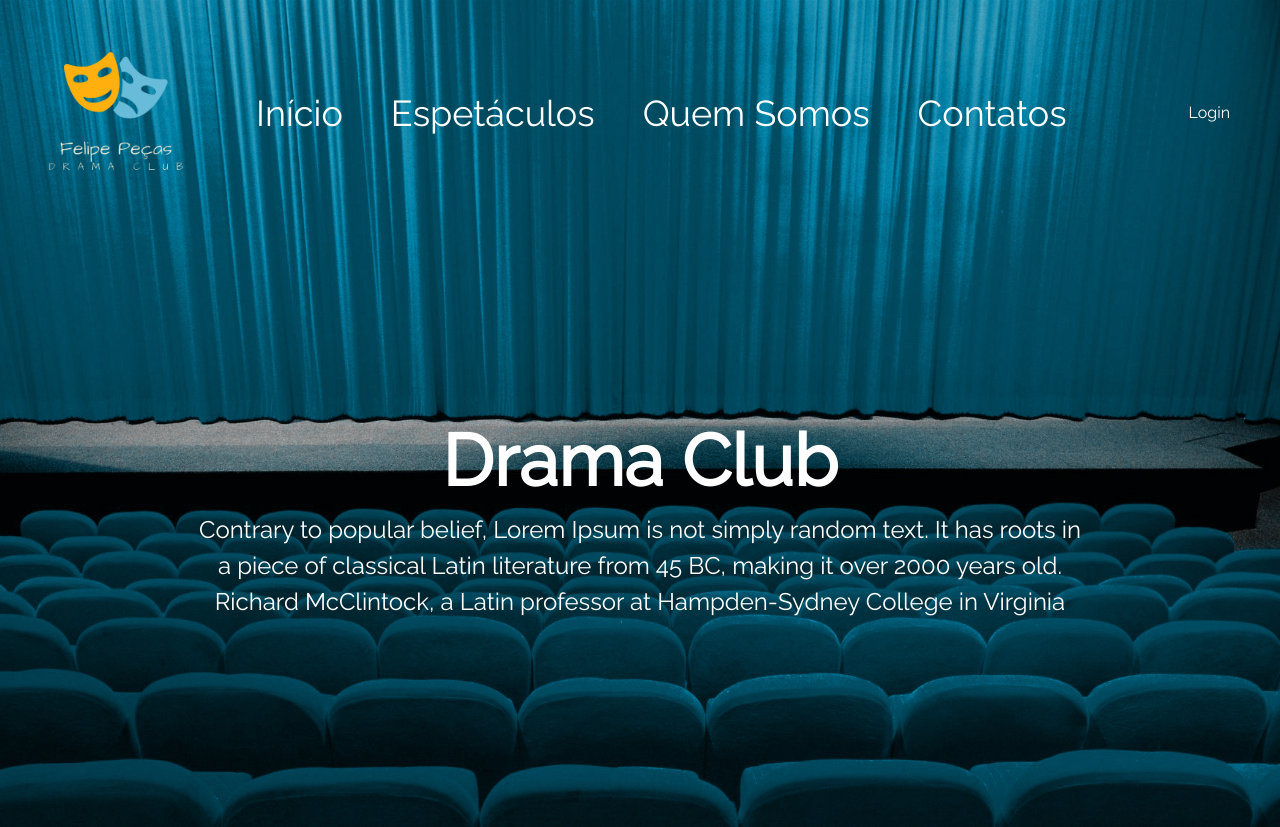
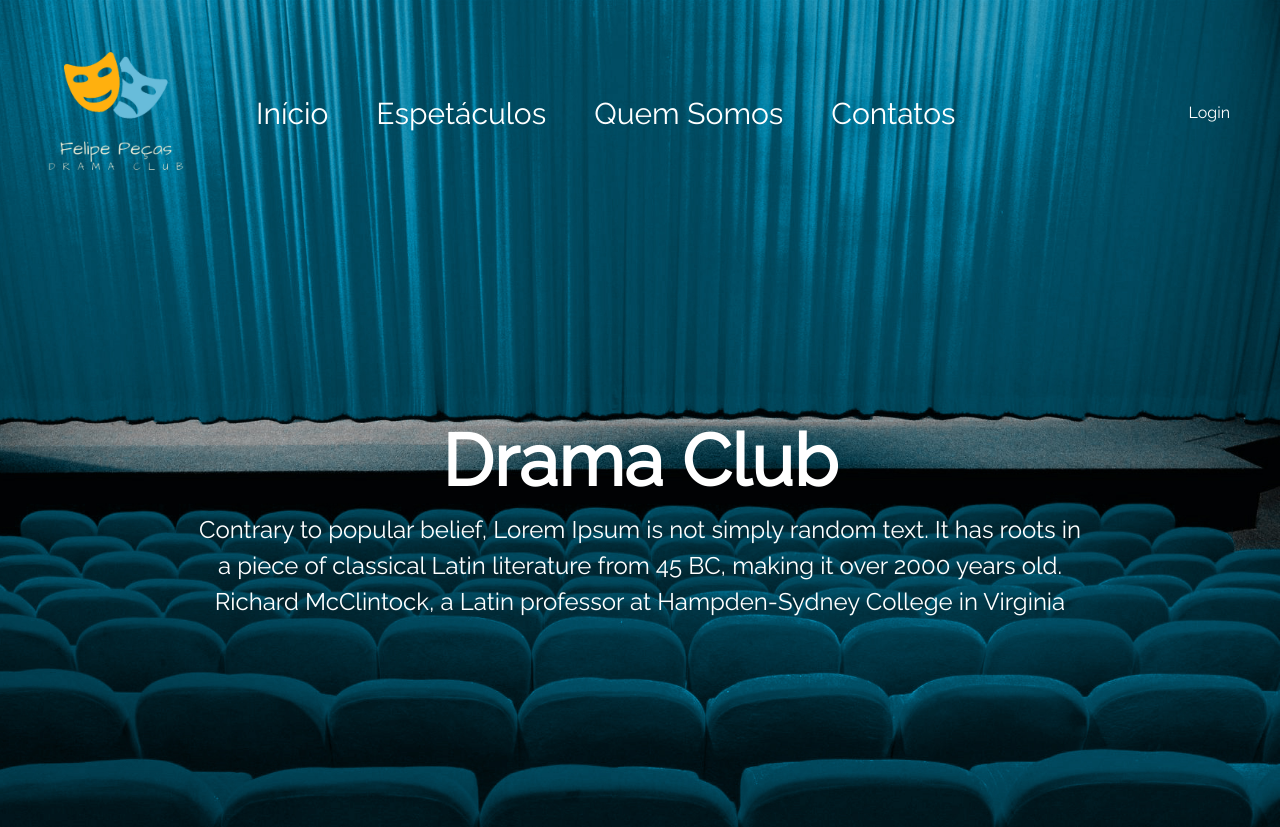
Before and after one commit to dennerEfisio/Equipe-4-Trainee-2019.2, a PHP site: page /home.html in a window 1280 px wide. Shown: the top 827 px of the page. Run offline with PHP 8.4, Linux system fonts and the light colour scheme.

Commit message:
Mudança do tamanho da fonte da navbar

```diff
--- a/view/css/style.css
+++ b/view/css/style.css
@@ -1,5 +1,5 @@
 .navFont {
-    font-size: 36px;
+    font-size: 30px;
     animation-name: navbar-top;
     animation-duration: 1.5s;
 }
@@ -123,17 +123,18 @@
     background-repeat: no-repeat;
     background-size: cover;
     background-attachment: fixed;
-    color: white;
     width: 100%;
 }
 
 .parallax1 h1 {
     font-size: 72px;
+    color: white;
 }
 
 .parallax1 p {
     font-size: 24px;
     font-weight: 400;
+    color: white;
 }
 
 .parallax2 {
```
